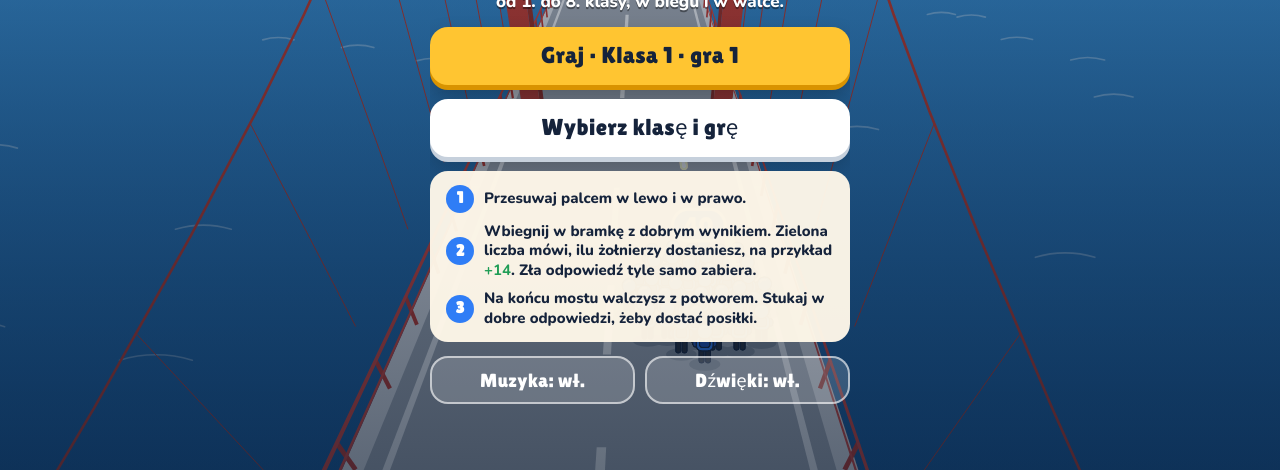
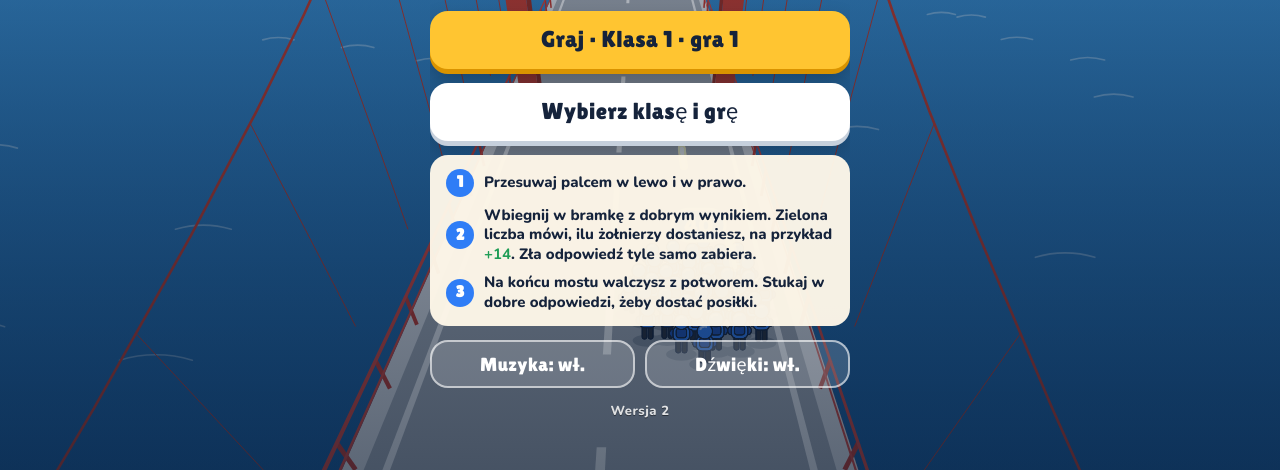
Before and after one commit to JacekOrdowski/OpenSprinkler-Frimware, a plain HTML site: page index.html in a window 1280 px wide. Shown: the part 330-800 px from the top of the page. Drawn offline with nearby package versions, Linux system fonts and the light colour scheme; animation ran at ten frames a second.

Commit message:
Historia wersji (ZMIANY.md) i numer wersji w menu
- ZMIANY.md: co dodano, zmieniono i usunięto w wersjach 1 i 2
- CLAUDE.md: przy każdej nowej wersji podnieść numer, dopisać zmiany
  i oznaczyć wersję tagiem
- numer wersji na dole menu gry

Co-Authored-By: Claude Opus 5.5 <noreply@anthropic.com>
Claude-Session: https://claude.ai/code/session_01QBgQkpsRbXkBdnhtW52peu

```diff
--- a/gra.js
+++ b/gra.js
@@ -4,6 +4,7 @@
 'use strict';
 const HAS_DOM = typeof document !== 'undefined';
 const Z = globalThis.Zadania;
+const WERSJA = 2;          // numer wersji gry; opis zmian w ZMIANY.md
 
 /* ============================================================
    Helpers
@@ -1036,6 +1037,7 @@ function show(name) { for (const k in screens) screens[k].hidden = k !== name; }
 function goMenu() {
   mode = 'menu'; game = createGame(0, 0, true); hud.hidden = true; fight.hidden = true; view.hudBottom = 0; layout();
   $('btnPlay').textContent = `Graj · ${stageLabel(save.next[0], save.next[1])}`;
+  $('menuVersion').textContent = `Wersja ${WERSJA}`;
   updateSoundBtns(); show('menu'); Snd.play('menu'); Snd.duck(false);
 }
 function openIntro(c, s) {
--- a/index.html
+++ b/index.html
@@ -96,6 +96,7 @@ button:focus-visible { outline: 3px solid #fff; outline-offset: 3px; box-shadow:
   background: var(--blue); color: #fff; display: grid; place-items: center; font-family: var(--display); font-size: 16px;
 }
 .howto b { color: var(--good); }
+.version { margin: 0; color: rgba(255, 255, 255, 0.85); font-weight: 800; font-size: 13px; letter-spacing: 0.04em; text-shadow: 0 1px 0 rgba(0, 0, 0, 0.45); }
 .row2 { display: grid; grid-template-columns: 1fr 1fr; gap: 10px; width: 100%; }
 .row2 .btn { font-size: 19px; }
 
@@ -303,6 +304,7 @@ button:focus-visible { outline: 3px solid #fff; outline-offset: 3px; box-shadow:
       <button class="btn btn-ghost" data-toggle="music" aria-pressed="true">Muzyka: wł.</button>
       <button class="btn btn-ghost" data-toggle="sfx" aria-pressed="true">Dźwięki: wł.</button>
     </div>
+    <p class="version" id="menuVersion">Wersja 2</p>
   </div>
 </div>
 
```
Also changed, not shown: 3 other files.
